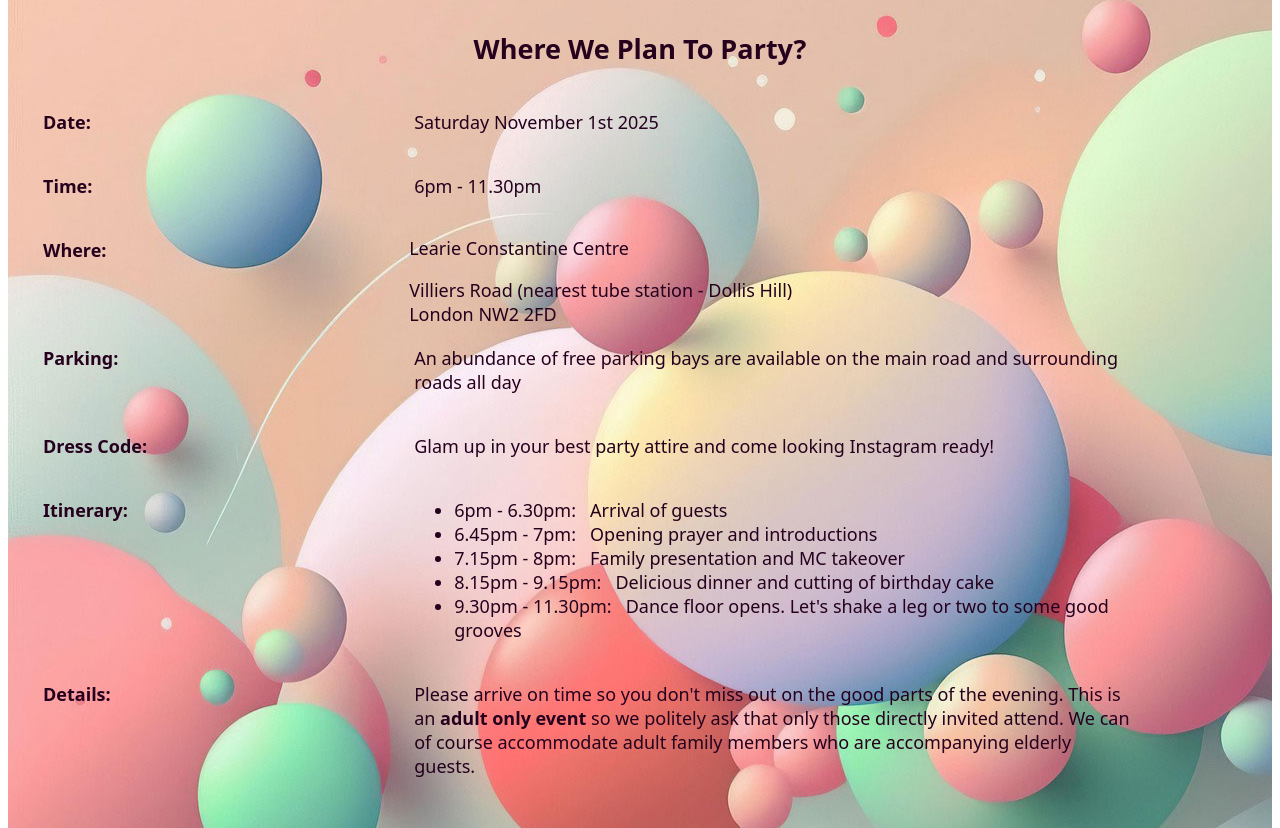
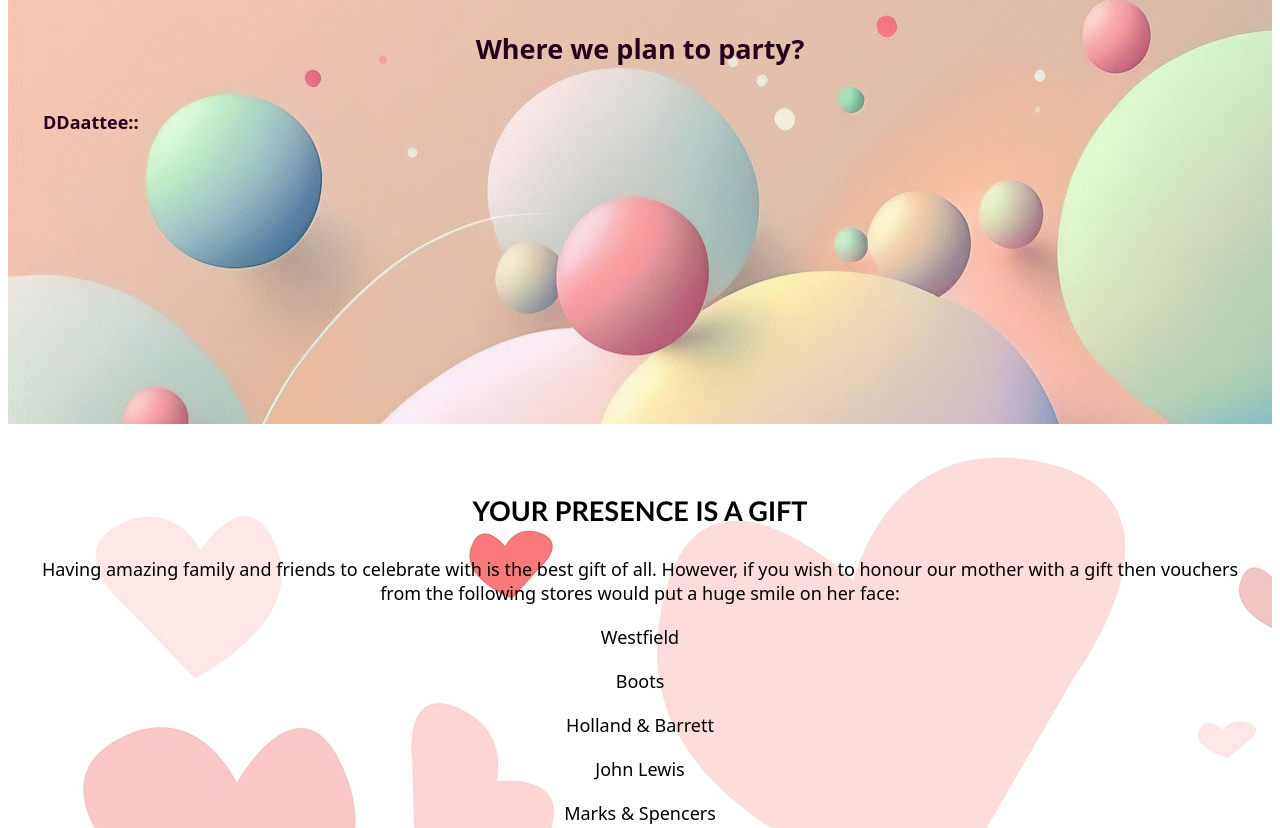
Before and after one commit to Nonyeah/Birthday-Party-Full-Example, a React (Vite) app in the folder client/: page / in a window 1280 px wide. Shown: the part 1552-2380 px from the top of the page. Built offline with nearby package versions, Linux system fonts and the light colour scheme.

Commit message:
major changes to location module. Text is now written to the DOM on mount

```diff
--- a/client/src/App.css
+++ b/client/src/App.css
@@ -6,17 +6,20 @@ html {
 .intro-container {
   background-image: url(assets/heart.jpg);
   padding: 30px;
-
 }
 
-.intro-container .photo{
-  width:300px;
-  height:300px;
+.intro-container .photo {
+  width: 300px;
+  height: 300px;
   border: 1px solid #f88dcf;
-  border-radius:50%;
-  display:inline-block;
+  border-radius: 50%;
+  display: inline-block;
   background-image: url(assets/ethel.jpg);
+}
 
+.rotate-pic {
+  transform: rotateY(360deg);
+  transition: all 3s;
 }
 
 .intro-container h1 {
@@ -45,7 +48,6 @@ html {
   font-size: 1rem;
   line-height: 150%;
   color: #000;
-
 }
 
 .intro-container span {
@@ -153,30 +155,28 @@ html {
 .parking,
 .dress-code,
 .details,
-.itenary {
+.itenary,
+.itin-inner {
   display: flex;
 }
 
-.address-details p.left {
+.address-details p.left, .itin-inner p.left {
   width: 30%;
   margin: 20px 5px;
-  font-weight:bold;
+  font-weight: bold;
 }
 
-.address-details p.right  {
+.address-details p.right, .itin-inner p.right {
   width: 60%;
   margin: 20px 5px;
 }
 
-section.right p.inner-paragraph{
+section.right p.inner-paragraph {
   margin: 0;
 }
 
-
-
-
 .itenary ul {
-margin: 0
+  margin: 0;
 }
 
 .registry {
@@ -282,7 +282,7 @@ p#browser-message {
   display: block;
   text-align: center;
   padding: 20px;
-  font-family: 'Segoe UI', Tahoma, Geneva, Verdana, sans-serif;
+  font-family: "Segoe UI", Tahoma, Geneva, Verdana, sans-serif;
   margin: 20px 0;
   background-color: #a8ecae;
   height: 250px;
@@ -290,7 +290,7 @@ p#browser-message {
   background-image: url(assets/blue-bg.jpg);
 }
 
-.show p{
+.show p {
   position: absolute;
   top: 50%;
   left: 50%;
@@ -300,13 +300,12 @@ font-size: 1.2rem;
 }
 
 form.hideForm {
-  display:none;
+  display: none;
 }
 
-form.showForm{
+form.showForm {
   display: block;
 }
-
 
 @media screen and (max-width: 700px) {
   .fact-container .show-answer {
@@ -328,23 +327,22 @@ form.showForm{
     width: 80%;
   }
 
-
-.address-details p.right, .address-details p.left {
+  .address-details p.right,
+  .address-details p.left {
     margin: 20px 0;
-  text-align:left;
-
+    text-align: left;
   }
 
-.address-details p.right, .address-details section.right{
+  .address-details p.right,
+  .address-details section.right {
     width: 80%;
   }
 
-.address-details p.left{
+  .address-details p.left {
     width: 20%;
   }
 
-div.parking p.left{
+  div.parking p.left {
     margin: 20px 10px 20px 0;
   }
-
 }
--- a/client/src/intro.tsx
+++ b/client/src/intro.tsx
@@ -1,25 +1,40 @@
+import { useState, useEffect, useRef } from "react";
 
 export default function Intro() {
+  const pictureRef = useRef<null | HTMLDivElement>(null);
+  const [rotate, setrotate] = useState<boolean>(false);
+
+  useEffect(() => {
+    let id: any = setTimeout(() => setrotate(!rotate), 1000);
+    return () => clearTimeout(id);
+  }, []);
+
   return (
     <div className="intro-container">
       <h4>Saturday November 1st 2025</h4>
 
-      <div className="photo"></div>
+      <div
+        className={`photo ${rotate ? "rotate-pic" : ""}`}
+        ref={pictureRef}
+      ></div>
       <h1>Our beloved Mother turns 80 this year!</h1>
 
       <p>To Christ Jesus be the glory!</p>
       <p>
         Come help us celebrate the 80th birthday of our beloved mother,
-        grandmother, sister, aunty, cousin and friend to many, Mrs Ethel Ulasi, who
-        on 31st October 2025, will have been alive to witness the earth rotate around
-        the sun 80 times. How amazing is that! We are truly grateful to God and our
-        Lord Jesus Christ, for blessing our dear mother with
-        such a long and fruitful life and we pray our good God will continue to
-        satisfy her with His everlasting goodness.
+        grandmother, sister, aunty, cousin and friend to many, Mrs Ethel Ulasi,
+        who on 31st October 2025, will have been alive to witness the earth
+        rotate around the sun 80 times. How amazing is that! We are truly
+        grateful to God and our Lord Jesus Christ, for blessing our dear mother
+        with such a long and fruitful life and we pray our good God will
+        continue to satisfy her with His everlasting goodness.
       </p>
       <p>
         Come join us as we celebrate! Let's eat some delicious food, drink until
-        we are merry and <p><span>DANCE, DANCE, DANCE!</span></p>
+        we are merry and{" "}
+        <p>
+          <span>DANCE, DANCE, DANCE!</span>
+        </p>
       </p>
     </div>
   );
--- a/client/src/location.tsx
+++ b/client/src/location.tsx
@@ -1,66 +1,169 @@
-export default function Address() {
+import { useState, useEffect, useRef } from "react";
+
+interface Data {
+  id: number;
+  label: string;
+  text: string | string[];
+  counter: number;
+  setcounter: (param: number) => void;
+}
+
+interface EventData {
+  id: number;
+  label: string;
+  text: string | string[];
+}
+
+const data: Array<EventData> = [
+  { id: 0, label: "Date:", text: "Saturday November 1st 2025" },
+  { id: 1, label: "Time:", text: "6pm - 11.30pm" },
+  {
+    id: 2,
+    label: "Where:",
+    text: [
+      "Learie Constantine Centre",
+      "Villiers Road (nearest tube station - Dollis Hill)",
+      "London NW2 2FD",
+    ],
+  },
+  {
+    id: 3,
+    label: "Parking:",
+    text: " An abundance of free parking bays are available on the main road and surrounding roads all day",
+  },
+  {
+    id: 4,
+    label: "Dress Code:",
+    text: "Glam up in your best party attire and come looking Instagram ready!",
+  },
+  {
+    id: 5,
+    label: "Itinerary:",
+    text: [
+      "6pm - 6.30pm: &nbsp; Arrival of guests",
+      "6.45pm - 7pm: &nbsp; Opening prayer and introductions",
+      "7.15pm - 8pm: &nbsp; Family presentation and MC takeover",
+      "8.15pm - 9.15pm: &nbsp; Delicious dinner and cutting of birthday cake",
+      "9.30pm - 11.30pm: &nbsp; Dance floor opens. Let's shake a leg or two to some good grooves",
+    ],
+  },
+  {
+    id: 6,
+    label: "Details:",
+    text: " Please arrive on time so you don't miss out on the good parts of the evening. This is an adult only event so we politely ask that only those directly invited attend. We can of course accommodate adult family members who are accompanying elderly guests.",
+  },
+];
+
+function CreateItinerary({ id, label, text, counter, setcounter }: Data) {
+  const labelRef = useRef<null | HTMLParagraphElement>(null);
+  const textRef = useRef<null | HTMLParagraphElement>(null);
+
+  useEffect(() => {
+    setTimeout(() => {
+      let timerId: any;
+      //if react node id matches state variable counter run the effect
+      if (id === counter) {
+        new Promise<string>((resolve: (value: string) => void) => {
+          //obtain each string label value via a promise
+          timerId = setTimeout(() => resolve(label), 4000);
+        })
+          .then((label) => {
+            let i = 0;
+            let intervalId: any = setInterval(() => {
+              //append each character in the label string to the DOM
+              if (i < label.length && labelRef.current) {
+                labelRef.current!.innerHTML += label[i];
+                i++;
+              } else {
+                clearInterval(intervalId);
+              }
+            }, 200);
+            return text;
+          })
+          .then((textvalue) => {
+            setTimeout(() => {
+              let n = 0;
+              let intervalId: any;
+              if (typeof textvalue === "string") {
+                const arr: string[] = textvalue.split(" ");
+                intervalId = setInterval(() => {
+                  if (n < arr.length) {
+                    textRef.current!.innerHTML += `${arr[n]} `;
+                    n++;
+                  } else {
+                    clearInterval(intervalId);
+                  }
+                }, 200);
+                setcounter(counter + 1);
+              } else if (Array.isArray(textvalue)) {
+                let intervalId: any = setInterval(() => {
+                  if (n < textvalue.length) {
+                    textRef.current!.innerHTML += `${textvalue[n]} <br>`;
+                    n++;
+                  } else {
+                    clearInterval(intervalId);
+                  }
+                }, 200);
+                setcounter(counter + 1);
+              }
+            }, 2000);
+          });
+      }
+      return () => clearInterval(timerId);
+    }, id);
+  }, [counter]);
+
   return (
-    <div className="address-container">
-      <h2>Where We Plan To Party?</h2>
-
-      <div className="address-details">
-
-        <div className="time">
-          <p className="left">Date:</p>
-          <p className="right">Saturday November 1st 2025</p>
-        </div>
-
-        <div className="time">
-          <p className="left">Time:</p>
-          <p className="right">6pm - 11.30pm</p>
-        </div>
-
-        <div className="address">
-          <p className="left">Where:</p>
-          <section className="right">
-           <p> Learie Constantine Centre</p>
-            <p className="inner-paragraph">Villiers Road (nearest tube station - Dollis Hill)</p>
-            <p className="inner-paragraph"> London NW2 2FD</p>
-          </section>
-        </div>
-
-        <div className="parking">
-          <p className="left">Parking:</p>
-          <p className="right">An abundance of free parking bays are available on the main road and surrounding
-            roads all day
-          </p>
-        </div>
-
-        <div className="dress-code">
-          <p className="left">Dress Code:</p>
-          <p className="right">Glam up in your best party attire and come looking Instagram ready!
-          </p>
-        </div>
-
-        <div className="itenary">
-          <p className="left">Itinerary:</p>
-          <p className="right">
-            <ul>
-              <li>6pm - 6.30pm: &nbsp; Arrival of guests</li>
-              <li>6.45pm - 7pm: &nbsp; Opening prayer and introductions</li>
-              <li>7.15pm - 8pm: &nbsp; Family presentation and MC takeover</li>
-              <li>8.15pm - 9.15pm: &nbsp; Delicious dinner and cutting of birthday cake</li>
-              <li>9.30pm - 11.30pm: &nbsp; Dance floor opens. Let's shake a leg or two to some good grooves</li>
-            </ul>
-          </p>
-        </div>
-
-        <div className="details">
-            <p className="left">Details:</p>
-          <p className="right">
-            Please arrive on time so you don't miss out on the good parts
-            of the evening. This is an <b>adult only event</b> so we politely ask that
-            only those directly invited attend. We can of course accommodate adult
-            family members who are accompanying elderly guests.
-          </p>
-        </div>
-
-      </div>
+    <div className="itin-inner">
+      <p className="left" ref={labelRef}></p>
+      <p className="right" ref={textRef}></p>
     </div>
   );
 }
+
+export default function Address() {
+  const titleRef = useRef<null | HTMLHeadingElement>(null);
+  const titleText = "Where we plan to party?";
+  const [count, setcounter] = useState<number>(0);
+
+  const details = data.map((eventinfo) => {
+    return (
+      <CreateItinerary
+        key={eventinfo.id}
+        id={eventinfo.id}
+        label={eventinfo.label}
+        text={eventinfo.text}
+        counter={count}
+        setcounter={setcounter}
+      />
+    );
+  });
+
+  useEffect(() => {
+    let i = 200;
+    let timeouts: any[] = [];
+
+    if (titleRef.current) {
+      titleRef.current.innerHTML = ""; // Clear previous runs
+    }
+
+    for (let char of titleText) {
+      const timeoutId = setTimeout(() => {
+        titleRef.current!.innerHTML += char;
+      }, 1000 + (i += 50));
+      timeouts.push(timeoutId);
+    }
+
+    return () => {
+      timeouts.forEach(clearTimeout);
+    };
+  }, []);
+
+  return (
+    <div className="address-container">
+      <h2 ref={titleRef}></h2>
+
+      <div className="address-details">{details}</div>
+    </div>
+  );
+}
--- a/client/src/main.tsx
+++ b/client/src/main.tsx
@@ -4,7 +4,8 @@ import './App.css'
 import App from './App.tsx'
 
 createRoot(document.getElementById('root')!).render(
-  <StrictMode>
+ <StrictMode>
     <App />
-  </StrictMode>,
+    </StrictMode>
+
 )
```
Lines whose indentation alone changed are shown as unchanged.
